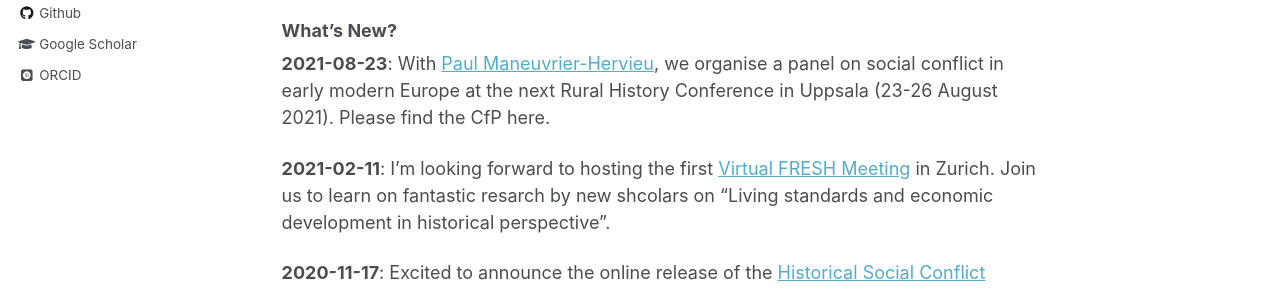
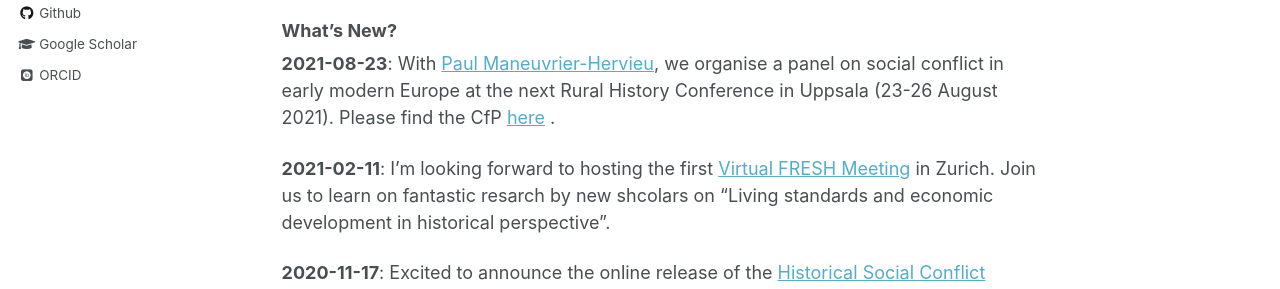
Before and after one commit to CedricChambru/CedricChambru.github.io, a Jekyll site: the page built from _pages/about.md, in a window 1280 px wide and 1277 px high. Shown: the part 465-754 px from the top of the window. Built offline with Jekyll 4.4.1, drawn with Linux system fonts in a browser that asks for light colours; some web fonts are replaced; part of the change alters nothing that is shown.

```diff
--- a/_pages/about.md
+++ b/_pages/about.md
@@ -17,7 +17,7 @@ Prior to joining the University of Zurich, I obtained my PhD at the University o
 
 ### What's New?
 
-**2021-08-23**: With [Paul Maneuvrier-Hervieu](https://paulmaneuvrierhervieu.github.io/), we organise a panel on social conflict in early modern Europe at the next Rural History Conference in Uppsala (23-26 August 2021). Please find the CfP here.
+**2021-08-23**: With [Paul Maneuvrier-Hervieu](https://paulmaneuvrierhervieu.github.io/), we organise a panel on social conflict in early modern Europe at the next Rural History Conference in Uppsala (23-26 August 2021). Please find the CfP [here](https://cedricchambru.github.io/files/eurho_2021_cfp.pdf) .
 
 **2021-02-11**: I'm looking forward to hosting the first [Virtual FRESH Meeting](http://www.quceh.org.uk/zurich-2021.html) in Zurich. Join us to learn on fantastic resarch by new shcolars on "Living standards and economic development in historical perspective".
 
```
